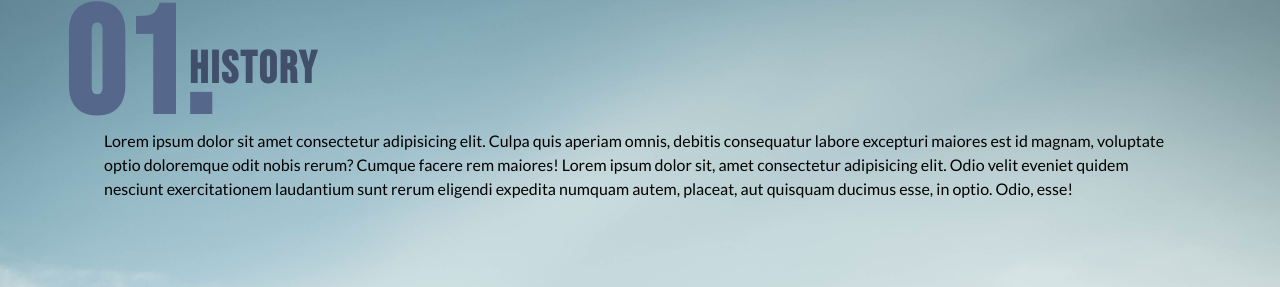
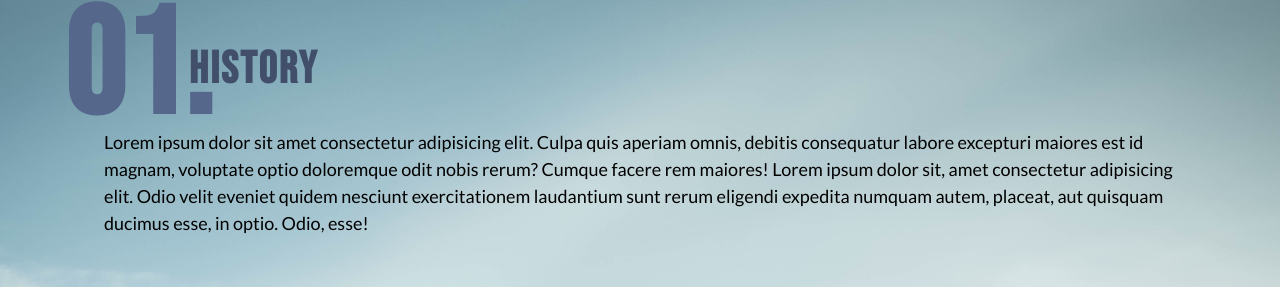
Before and after one commit to HunterX-7/angeles-mountains, a React (Vite) app: page / in a window 1280 px wide. Shown: the part 879-1166 px from the top of the page. Built offline with nearby package versions, Linux system fonts and the light colour scheme.

Commit message:
Update font and size in the History section

```diff
--- a/src/components/History.jsx
+++ b/src/components/History.jsx
@@ -14,7 +14,9 @@ const History = () => {
               <span className='font-bebas absolute ml-[125px] mt-[35px] font-semibold text-[45px] text-senary tracking-wider hidden md:block'>{navLinks[0].title}</span>
               <span className='font-bebas absolute ml-[75px] mt-[35px] font-semibold text-[25px] text-senary tracking-wider block md:hidden'>{navLinks[0].title}</span>
             </div>
-            <p className='font-lato px-10'>Lorem ipsum dolor sit amet consectetur adipisicing elit. Culpa quis aperiam omnis, debitis consequatur labore excepturi maiores est id magnam, voluptate optio doloremque odit nobis rerum? Cumque facere rem maiores! Lorem ipsum dolor sit, amet consectetur adipisicing elit. Odio velit eveniet quidem nesciunt exercitationem laudantium sunt rerum eligendi expedita numquam autem, placeat, aut quisquam ducimus esse, in optio. Odio, esse!</p>
+            <p className='font-lato xs:text-[18px] text-[12px] px-10'>
+              Lorem ipsum dolor sit amet consectetur adipisicing elit. Culpa quis aperiam omnis, debitis consequatur labore excepturi maiores est id magnam, voluptate optio doloremque odit nobis rerum? Cumque facere rem maiores! Lorem ipsum dolor sit, amet consectetur adipisicing elit. Odio velit eveniet quidem nesciunt exercitationem laudantium sunt rerum eligendi expedita numquam autem, placeat, aut quisquam ducimus esse, in optio. Odio, esse!
+            </p>
           </div>
         </div>
       </div>
```
